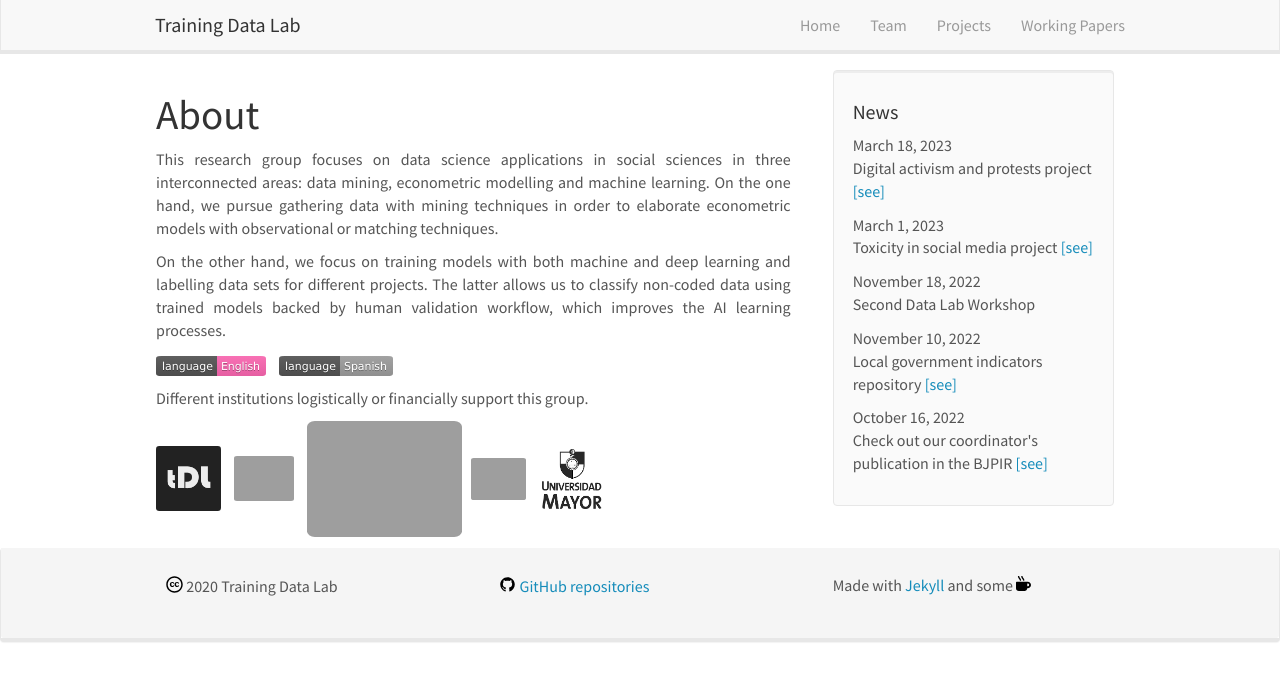
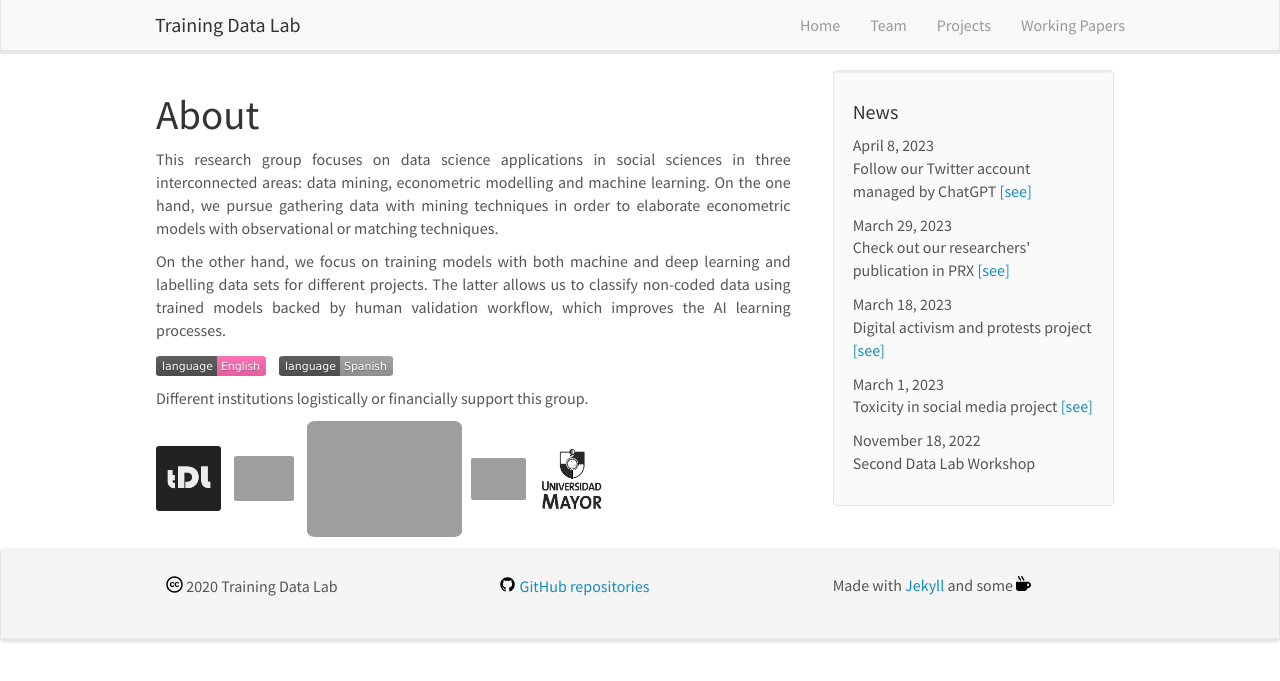
Before and after one commit to training-datalab/old-training-datalab.com, a Jekyll site: the page built from _pages/home.md, in a window 1280 px wide. Shown: the top 681 px of the page. Built offline with Jekyll 4.4.1, drawn with Linux system fonts in a browser that asks for light colours; nearby versions of some CDN libraries.

Commit message:
Update news.yml

```diff
--- a/_data/news.yml
+++ b/_data/news.yml
@@ -1,3 +1,11 @@
+- date: April 8, 2023
+  headline: "Follow our Twitter account managed by ChatGPT"
+  newslink: <a href="https://twitter.com/tDataLab" target="_blank">[see]</a>
+
+- date: March 29, 2023
+  headline: "Check out our researchers' publication in PRX"
+  newslink: <a href="https://doi.org/10.1080/2474736X.2023.2194369" target="_blank">[see]</a>
+
 - date: March 18, 2023
   headline: "Digital activism and protests project"
   newslink: <a href="/projects/digital-activism-protests-and-incivility">[see]</a>
@@ -9,11 +17,3 @@
 - date: November 18, 2022
   headline: "Second Data Lab Workshop"
   newslink:
-
-- date: November 10, 2022
-  headline: "Local government indicators repository"
-  newslink: <a href="/projects/local-government-indicators">[see]</a>
-
-- date: October 16, 2022
-  headline: "Check out our coordinator's publication in the BJPIR"
-  newslink: <a href="https://doi.org/10.1177/13691481221124850" target="_blank">[see]</a>
```
